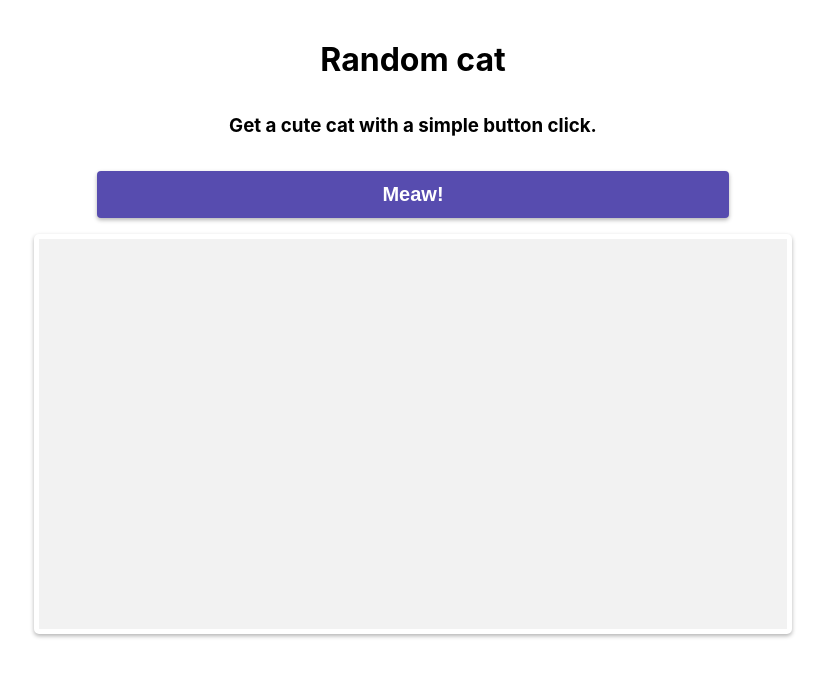
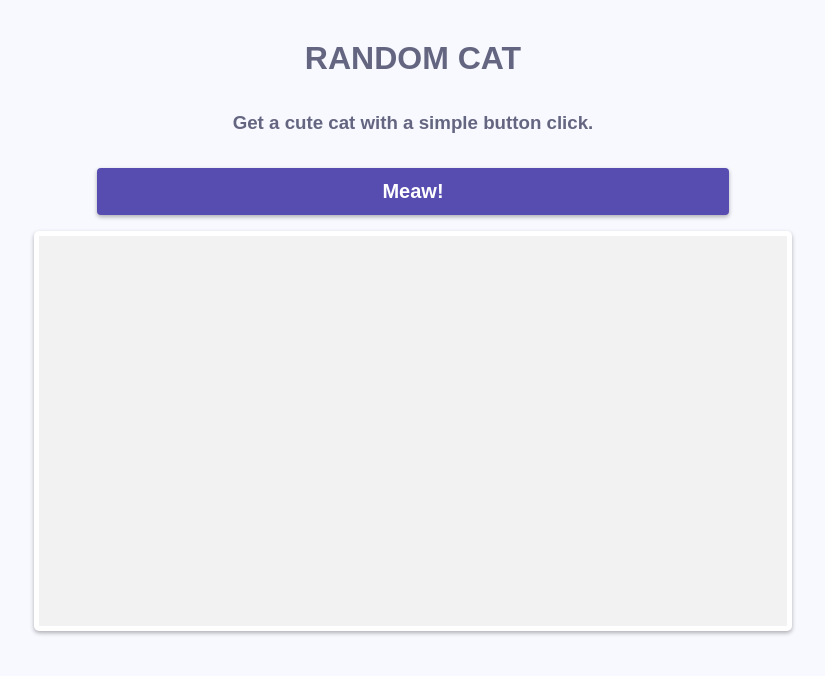
Before and after one commit to jose137sp/Random-Cat-Project, a plain HTML site: page index.html in a window 1280 px wide. Shown: the whole page, without its empty margins (227-1052 px from the left). Drawn offline with Linux system fonts and the light colour scheme.

Commit message:
font and color changes

```diff
--- a/index.html
+++ b/index.html
@@ -13,7 +13,7 @@
     <div class="container mt-5">
         <div class="row">
             <div id="content-box" class="col-md-4">
-                <h1>Random cat</h1>
+                <h1 id="page-title">RANDOM CAT</h1>
                 <h3>Get a cute cat with a simple button click.</h3>
                 <button id="cat-button" class="btn btn-primary">Meaw!</button>
             </div>
--- a/style.css
+++ b/style.css
@@ -1,6 +1,10 @@
 body {
-    font-family: -apple-system,BlinkMacSystemFont,Segoe UI,Roboto,Oxygen,Ubuntu,Cantarell,Fira Sans,Droid Sans,Helvetica Neue,sans-serif;
+    font-family: 'poppins', sans-serif;
+    background-color: #f8f8ff;
+    color:#646681
 }
+
+
 
 #cat-button {
     width: 100%;
@@ -59,6 +63,7 @@ body {
 /* Estilos para el título */
 h1 {
     font-size: 32px;
+    font-weight: 900;
     margin-top: 32px;
     margin-bottom: 16px;
     text-align: center;
```
